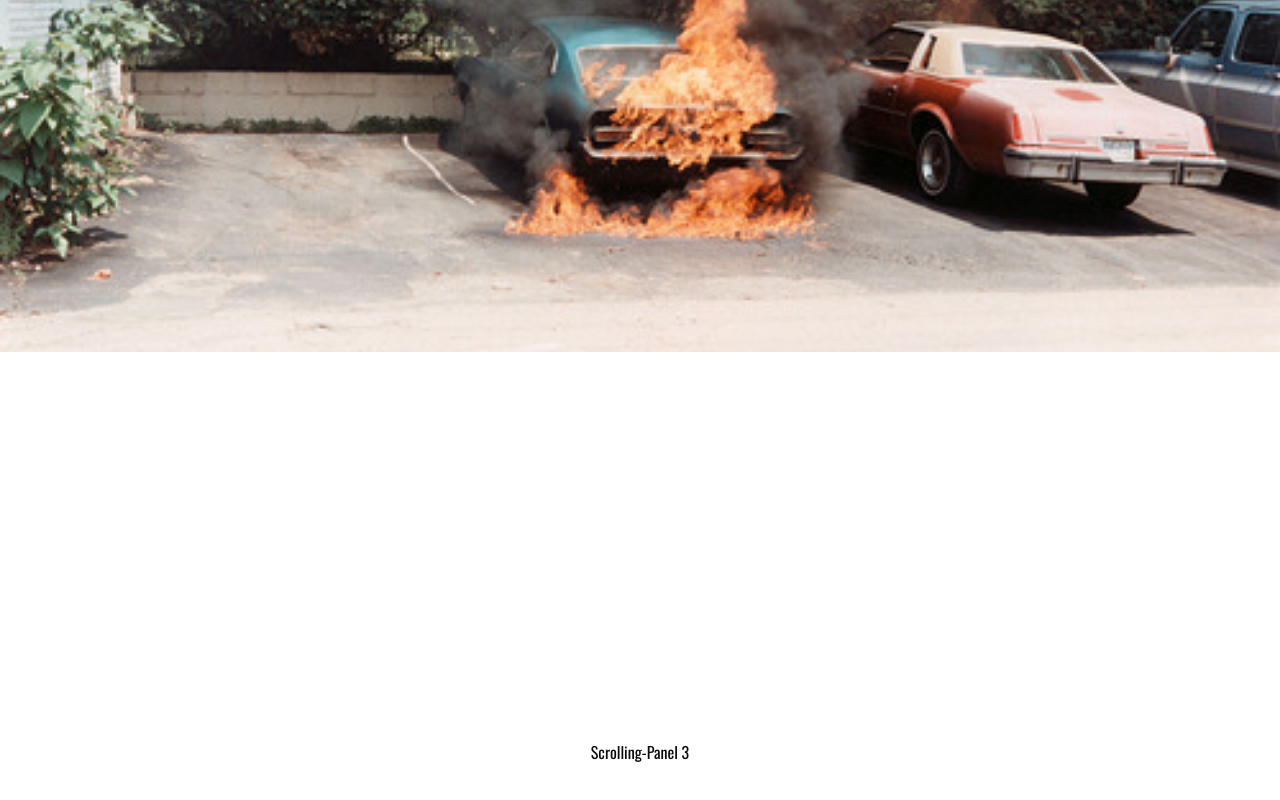
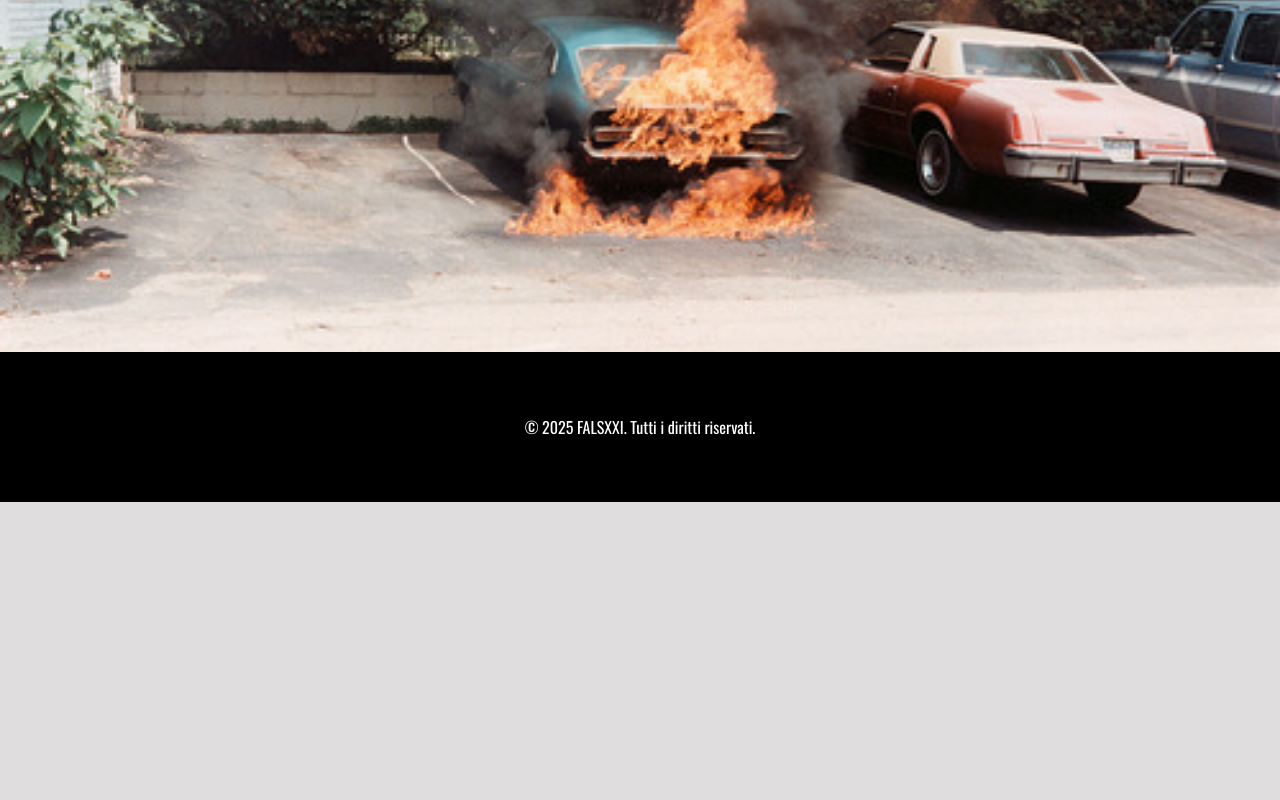
Before and after one commit to TheCodingTom/falsxxi-project, a React (Vite) app: page / in a window 1280 px wide. Shown: the part 2126-2926 px from the top of the page. After the commit the page ends 2628 px from the top, so only its background shows below. Built offline with nearby package versions, Linux system fonts and the light colour scheme; no server answers; a web font is replaced by a local one.

Commit message:
added base footer

```diff
--- a/src/App.css
+++ b/src/App.css
@@ -111,6 +111,16 @@ body {
   gap: 5vh;
 }
 
+.footer {
+  width: 100%;
+  min-height: 150px;
+  display: flex;
+  align-items: center;
+  justify-content: center;
+  background-blend-mode: multiply;
+  bottom: 0px;
+}
+
 /* animation test */
 
 .box {
@@ -163,4 +173,13 @@ body {
     position: absolute;
     top: 4vh;
   }
+
+  .box {
+    margin: auto;
+    width: 90vw;
+    padding: 10px;
+    font-size: large;
+    text-align: center;
+    font-weight: 600;
+  }
 }
--- a/src/pages/Home.tsx
+++ b/src/pages/Home.tsx
@@ -52,9 +52,22 @@ function Home() {
         >
           <img className="main-logo" src={whitelogo} alt="black logo" />
         </div>
-        <div id="d" className="panels">
-          Scrolling-Panel 3
-        </div>
+        <footer
+          className="footer"
+          style={{
+            backgroundColor: "black",
+            backgroundSize: "cover",
+            backgroundPosition: "center",
+            padding: "2rem",
+            color: "white",
+            textAlign: "center",
+          }}
+        >
+          <p>
+            &copy; {new Date().getFullYear()} FALSXXI. Tutti i diritti
+            riservati.
+          </p>
+        </footer>
       </div>
     </>
   );
```
